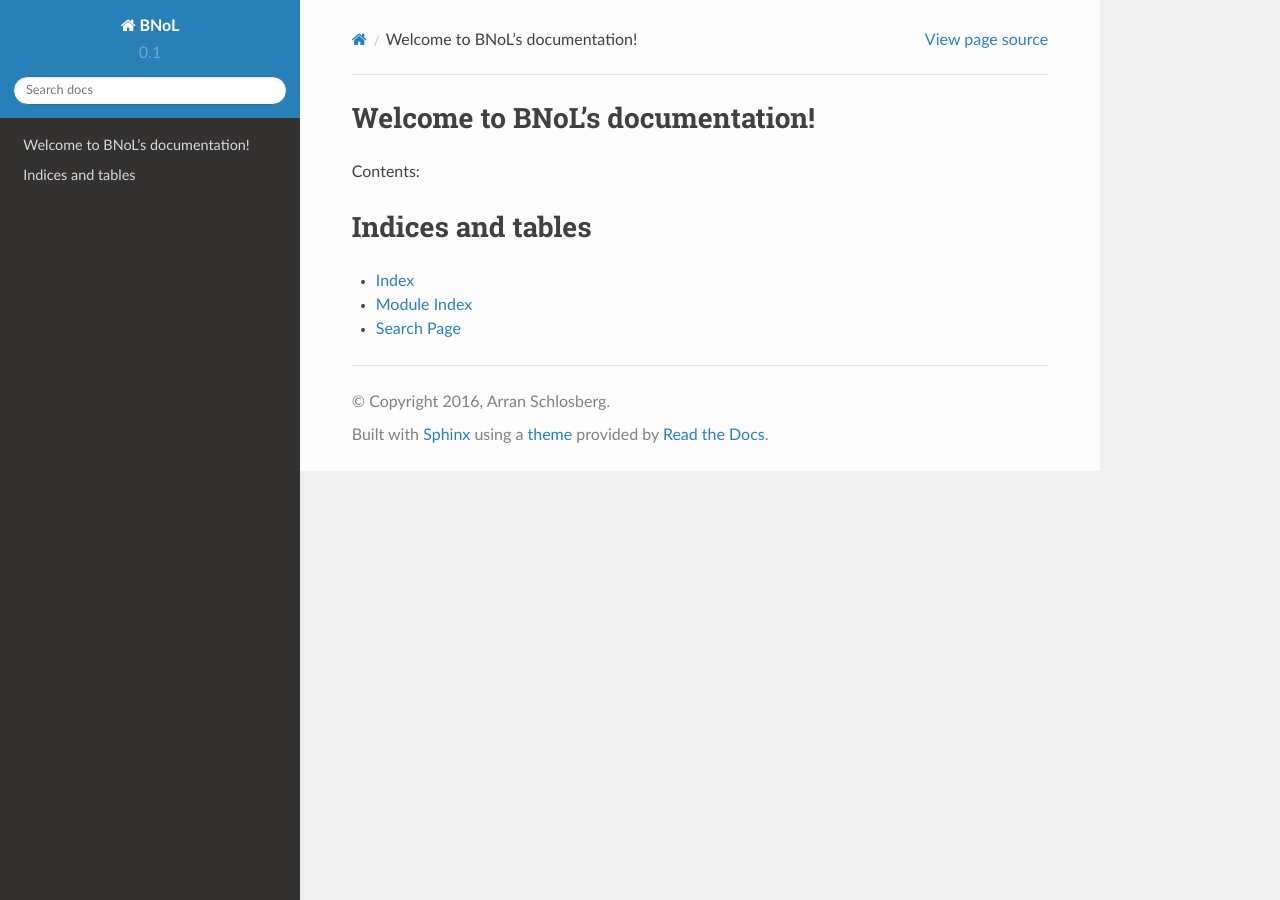
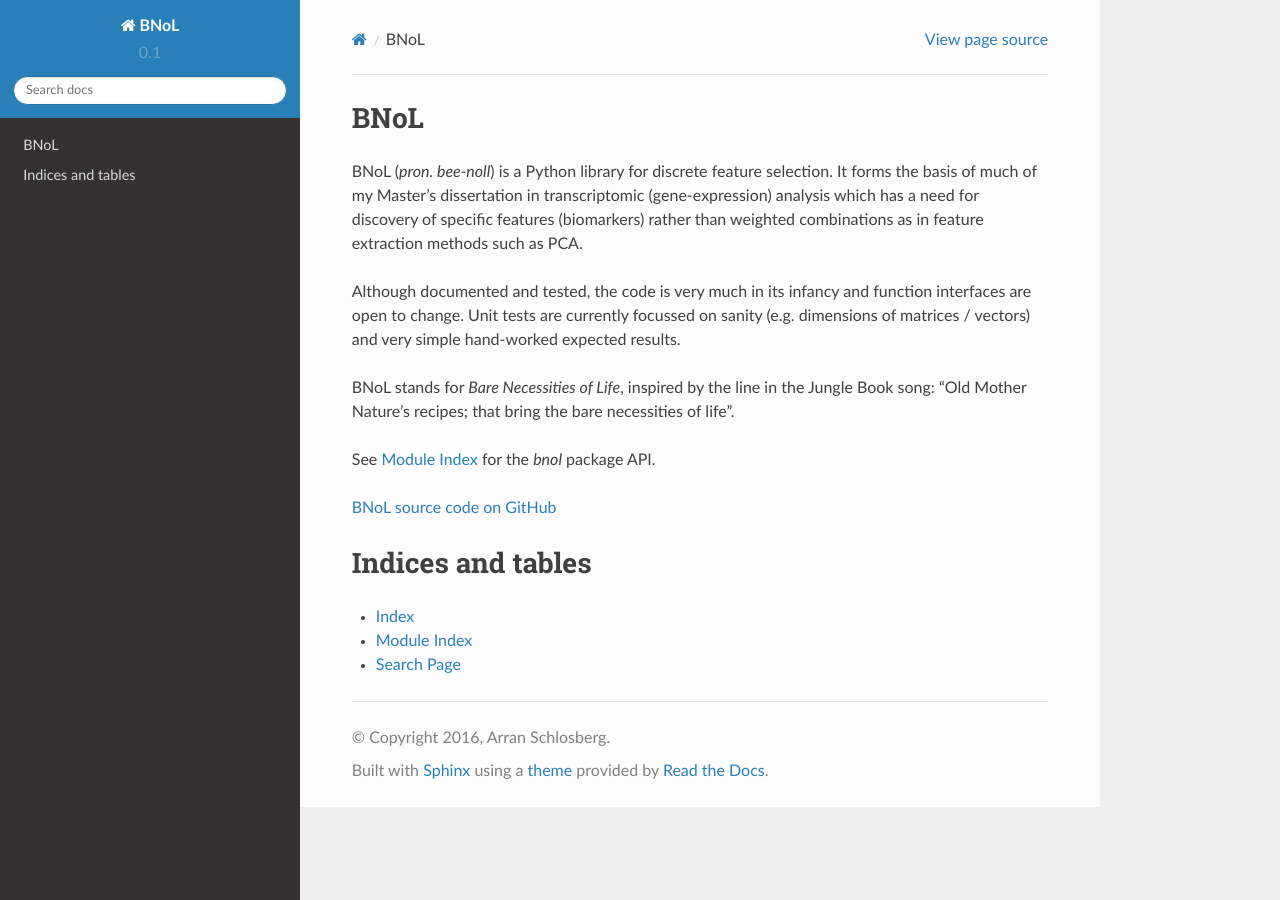
Before and after one commit to aschlosberg/BNoL, a Sphinx documentation site: the page built from docs/source/index.rst, in a window 1280 px wide. Built offline with Sphinx 7.4.7 and the Read the Docs theme 2.0.0, drawn with Linux system fonts in a browser that asks for light colours.

```diff
--- a/README.md
+++ b/README.md
@@ -1,9 +1,9 @@
-# BNoL (pron. bee-noll)
+# BNoL
 
 [![Build Status](https://travis-ci.org/aschlosberg/BNoL.svg?branch=master)](https://travis-ci.org/aschlosberg/BNoL)
 
-BNoL is a Python library for discrete feature selection. It forms the basis of much of my Master's dissertation in transcriptomic (gene-expression) analysis which has a need for discovery of specific features (biomarkers) rather than weighted combinations as in feature extraction methods such as PCA.
+BNoL (*pron. bee-noll*) is a Python library for discrete feature selection. It forms the basis of much of my Master's dissertation in transcriptomic (gene-expression) analysis which has a need for discovery of specific features (biomarkers) rather than weighted combinations as in feature extraction methods such as PCA.
 
 Although documented and tested, the code is very much in its infancy and function interfaces are open to change. Unit tests are currently focussed on sanity (e.g. dimensions of matrices / vectors) and very simple hand-worked expected results.
 
-BNoL stands for *Bare Necessities of Life*, inspired by the reference to the song in the Jungle Book: "Old Mother Nature's recipes that bring the bare necessities of life".
+BNoL stands for *Bare Necessities of Life*, inspired by the line in the Jungle Book song: "Old Mother Nature's recipes; that bring the bare necessities of life".
--- a/docs/source/conf.py
+++ b/docs/source/conf.py
@@ -24,7 +24,7 @@ sys.path.insert(0, os.path.abspath('../..'))
 # -- General configuration ------------------------------------------------
 
 # If your documentation needs a minimal Sphinx version, state it here.
-needs_sphinx = '1.3' # 1.3+ for automatic inclusion of sphinxcontrib-napoleon
+needs_sphinx = '1.4' # 1.3+ for automatic inclusion of sphinxcontrib-napoleon
 
 # Add any Sphinx extension module names here, as strings. They can be
 # extensions coming with Sphinx (named 'sphinx.ext.*') or your custom
@@ -35,7 +35,7 @@ extensions = [
     'sphinx.ext.coverage',
     'sphinx.ext.mathjax',
     'sphinx.ext.viewcode',
-    'sphinxcontrib.napoleon'
+    'sphinx.ext.napoleon'
 ]
 
 # Add any paths that contain templates here, relative to this directory.
--- a/docs/source/index.rst
+++ b/docs/source/index.rst
@@ -3,14 +3,21 @@
    You can adapt this file completely to your liking, but it should at least
    contain the root `toctree` directive.
 
-Welcome to BNoL's documentation!
-================================
+BNoL
+====
 
-Contents:
+BNoL (*pron. bee-noll*) is a Python library for discrete feature selection. It forms the basis of much of my Master's dissertation in transcriptomic (gene-expression) analysis which has a need for discovery of specific features (biomarkers) rather than weighted combinations as in feature extraction methods such as PCA.
+
+Although documented and tested, the code is very much in its infancy and function interfaces are open to change. Unit tests are currently focussed on sanity (e.g. dimensions of matrices / vectors) and very simple hand-worked expected results.
+
+BNoL stands for *Bare Necessities of Life*, inspired by the line in the Jungle Book song: "Old Mother Nature's recipes; that bring the bare necessities of life".
+
+See :ref:`modindex` for the *bnol* package API.
+
+`BNoL source code on GitHub <https://github.com/aschlosberg/BNoL>`_
 
 .. toctree::
    :maxdepth: 2
-
 
 
 Indices and tables
```
Also changed, not shown: 3 other files.
